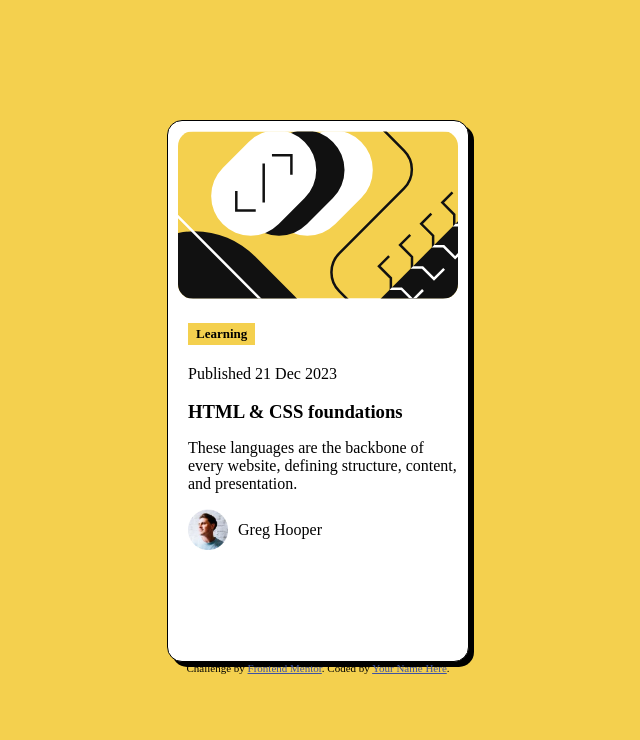
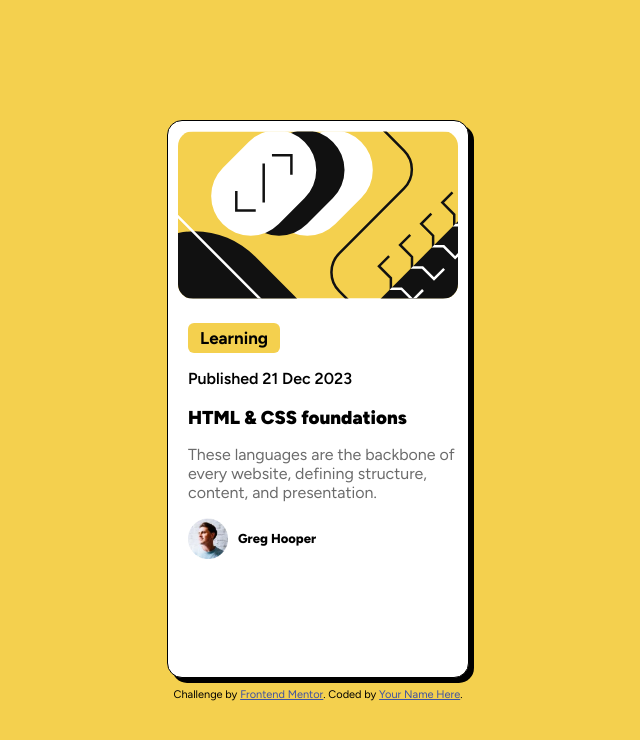
Before and after one commit to Eyu-mersha/blog-preview-card, a plain HTML site: page index.html in a window 1280 px wide. Shown: the whole page, without its empty margins (322-962 px from the left). Drawn offline with Linux system fonts and the light colour scheme.

Commit message:
html and css update

```diff
--- a/index.html
+++ b/index.html
@@ -14,6 +14,9 @@
     .attribution a { color: hsl(228, 45%, 44%); }
   </style>
   <link rel="stylesheet" href="style.css">
+  <link rel="preconnect" href="https://fonts.googleapis.com">
+<link rel="preconnect" href="https://fonts.gstatic.com" crossorigin>
+<link href="https://fonts.googleapis.com/css2?family=Figtree:ital,wght@0,300..900;1,300..900&display=swap" rel="stylesheet">
 </head>
 <body>
   <div class="container">
@@ -22,14 +25,13 @@
     </div>
     <div class="lower-part">
       <h6>Learning</h6>
-      <p>Published 21 Dec 2023</p>
+      <p class="lowerPara">Published 21 Dec 2023</p>
       <h3>  HTML & CSS foundations  </h3>
-      <p>These languages are the backbone of every website, defining structure, content, and presentation.</p>
+      <p style="color:hsl(0, 0%, 42%);">These languages are the backbone of every website, defining structure, content, and presentation.</p>
       <div class="avatar">
         <img src="assets/images/image-avatar.webp" alt="" width="40px">
         <span>Greg Hooper</span>
       </div>
-
     </div>
   </div>
   <div class="attribution">
--- a/style.css
+++ b/style.css
@@ -6,16 +6,21 @@ html{
 body{
     background-color: hsl(47, 88%, 63%);
     margin-top:15vh;
+  font-family: "Figtree", sans-serif;
+  font-optical-sizing: auto;
+  font-weight: 400;
+  font-style: normal;
 }
 .container{
     width: 280px;
     background-color: white;
     margin: auto;
-    height: 65vh;
+    height: 67vh;
     padding: 10px;
     border-radius: 15px;
     border: 1px solid black;
     box-shadow: 5px 5px black;
+    margin-bottom: 10px;
 }
 .container .upper-part img{
     width: 100%;
@@ -27,20 +32,33 @@ body{
 .container .lower-part h6{
     background-color: hsl(47, 88%, 63%);
     width: fit-content;
-    font-size: small;
+    font-size: 17px;
     font-weight: bolder;
-    padding: 3px 8px;
-    margin: 20px 0px;
+    padding: 5px 12px;
+    margin: 20px 0px 0px 0px;
+    border-radius: 6px;
 }
 .container .lower-part p{
     font-size: medium;
+    color:black;
 }
 .container .lower-part h3{
     margin-bottom: 10px;
+    font-weight: 900;
+}
+
+.container .lower-part h3:hover{
+    color: hsl(47, 88%, 63%);
+}
+.lower-part .lowerPara{
+    font-weight: 600;
+    font-size: 10px;
 }
 .avatar{
   display: flex;
   align-items: center;
+  font-weight: 800;
+  font-size: small;
 }
 .avatar img{
     width: 40px;
```
